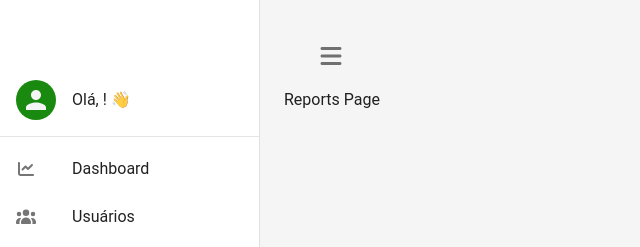
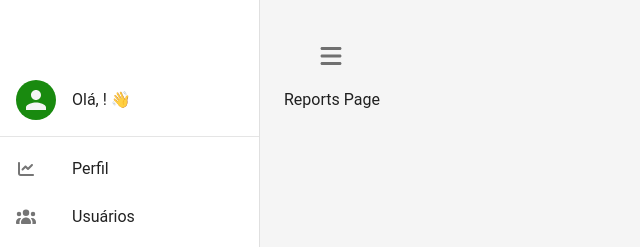
Before and after one commit to vanriwerson/admin-panel-boilerplate, a React (Vite) app in the folder WebApp/: page /reports in a window 1280 px wide. Shown: the top 247 px of the page, without its empty margins (0-640 px from the left). Built offline with nearby package versions, Linux system fonts and the light colour scheme; no server answers.

Commit message:
refactor: substitui DashBoard por Profile

```diff
--- a/WebApp/src/helpers/menuItems.ts
+++ b/WebApp/src/helpers/menuItems.ts
@@ -7,7 +7,7 @@ import {
 import type { MenuItem } from '../interfaces';
 
 export const menuItems: MenuItem[] = [
-  { label: 'Dashboard', icon: faChartLine, route: '/dashboard' },
+  { label: 'Perfil', icon: faChartLine, route: '/profile' },
   { label: 'Usuários', icon: faUsers, route: '/users' },
   { label: 'Recursos', icon: faCogs, route: '/resources' },
   { label: 'Relatórios', icon: faChartBar, route: '/reports' },
--- a/WebApp/src/pages/Dashboard.tsx
+++ /dev/null
@@ -1,3 +0,0 @@
-export default function Dashboard() {
-  return <h2>Dashboard Page</h2>;
-}
--- a/WebApp/src/pages/index.ts
+++ b/WebApp/src/pages/index.ts
@@ -1,6 +1,6 @@
-export { default as Dashboard } from './Dashboard';
 export { default as Login } from './Login';
 export { default as PasswordReset } from './PasswordReset';
+export { default as Profile } from './Profile';
 export { default as Reports } from './Reports';
 export { default as Resources } from './Resources';
 export { default as Users } from './Users';
```
Also changed, not shown: WebApp/src/routes/index.tsx (+4 -4 lines).
